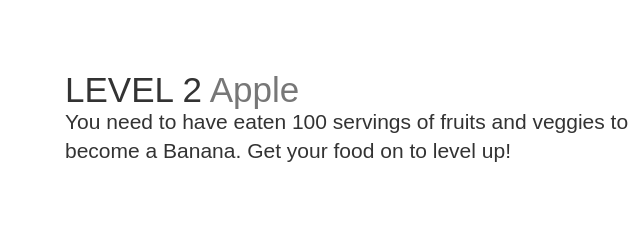
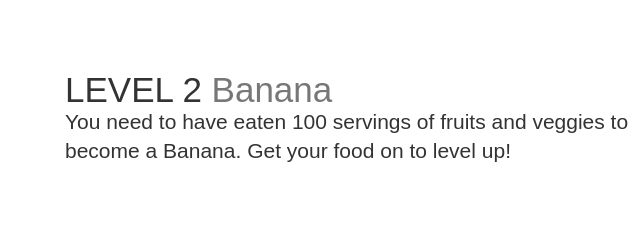
Before and after one commit to BraveCamp/getYourFoodOn, a plain HTML site: page Succeed.html in a window 1280 px wide. Shown: the part 1378-1618 px from the top of the page, 0-640 px from the left. Drawn offline with nearby package versions, Linux system fonts and the light colour scheme.

Commit message:
Update Succeed.html

```diff
--- a/Succeed.html
+++ b/Succeed.html
@@ -157,7 +157,7 @@
       <hr class="featurette-divider">
 
       <div class="col-md-6" style="text-align: left; margin:50px" >
-          <h2 class="featurette-heading">LEVEL 2 <span class="text-muted">Apple</span></h2>
+          <h2 class="featurette-heading">LEVEL 2 <span class="text-muted">Banana</span></h2>
           <p class="lead">You need to have eaten 100 servings of fruits and veggies to become a Banana. Get your food on to level up!</p>
         </div>
         <div class="col-md-4" >
```
